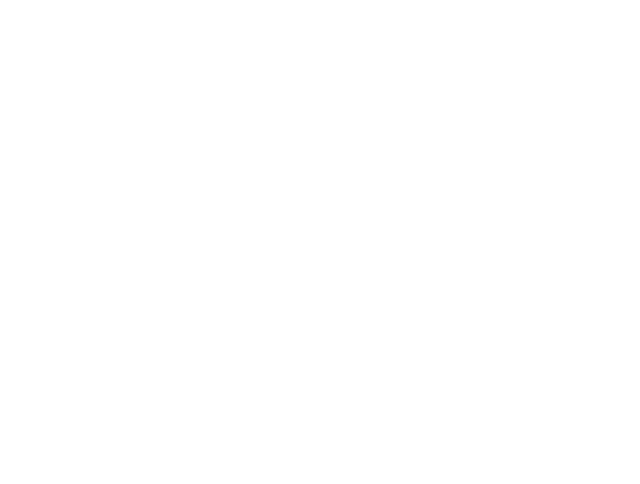
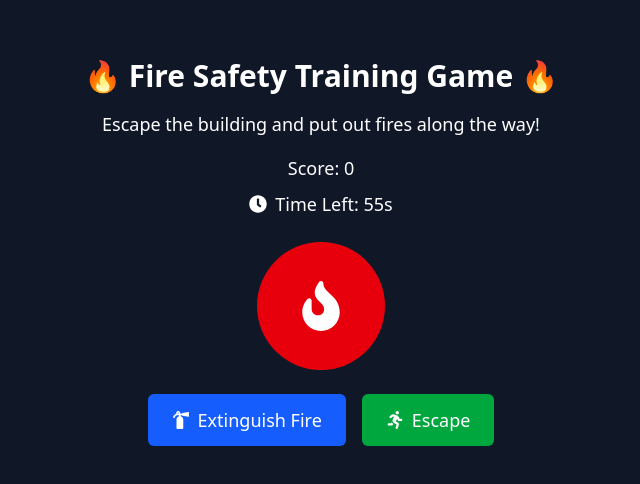
Before and after one commit to soham-711/Vanish-Project, a React (Vite) app in the folder Frontend/: page /game in a window 1280 px wide. Before the commit this address had no page. Shown: the part 148-632 px from the top of the page, without its empty margins (319-959 px from the left). Built offline with nearby package versions, Linux system fonts and the light colour scheme; what @react-pdf/renderer would draw is missing.

Commit message:
After final review

```diff
--- a/Frontend/package.json
+++ b/Frontend/package.json
@@ -11,6 +11,7 @@
   },
   "dependencies": {
     "@react-pdf/renderer": "^4.2.2",
+    "@shadcn/ui": "^0.0.4",
     "@tailwindcss/vite": "^4.0.6",
     "@tsparticles/engine": "^3.8.1",
     "@tsparticles/react": "^3.0.0",
--- a/Frontend/src/App.jsx
+++ b/Frontend/src/App.jsx
@@ -6,7 +6,6 @@ import Home from "./components/Home";
 import TrainingHub from "./components/TrainingHub/TrainingHub";
 
 import User from "./components/UserProfile/User";
-import ParticleBackground from "./components/UserProfile/empty";
 import CopyrightPage from "./components/Copyright/Copyright";
 import Developers from "./components/About_Details/Details";
 import Diagram from "./components/ChartData/Diagram";
@@ -15,6 +14,7 @@ import Admin from "./components/Admin_Panel/Admin";
 import Contactus from "./components/Contact/Contact_us";
 import TrainingHubForStaff from "./components/TrainingHubForStaff/TrainingHubForStaff";
 import AboutUs from "./components/AboutUs/AboutUs";
+import FireTrainingGame from "./components/games/FireTrainingGame";
 function App() {
   return (
     <Routes>
@@ -24,16 +24,15 @@ function App() {
       <Route path="/user-signup" element={<UserSignup />} />
       <Route path="/training-hub" element={<TrainingHub />} />
       <Route path="/Contactus" element={<Contactus />} />
-      <Route path="/User" element={<User/>}/>
+      <Route path="/User" element={<User />} />
 
-      <Route path="/aboutus" element={<AboutUs/>}/>
-      <Route path="/traininghub-for-staff" element={<TrainingHubForStaff/>}/>
-      <Route path="/empty" element={<ParticleBackground/>}></Route>
- <Route path="/copyright" element={<CopyrightPage/>}></Route>
- <Route path="/details" element={<Developers/>}></Route>
-      <Route path="/diagram" element={<Diagram/>}></Route>
+      <Route path="/aboutus" element={<AboutUs />} />
+      <Route path="/traininghub-for-staff" element={<TrainingHubForStaff />} />
+      <Route path="/copyright" element={<CopyrightPage />}></Route>
+      <Route path="/details" element={<Developers />}></Route>
+      <Route path="/diagram" element={<Diagram />}></Route>
       <Route path="/admin" element={<Admin />} />
-
+      <Route path="/game" element={<FireTrainingGame/>} />
     </Routes>
   );
 }
--- a/Frontend/src/components/Copyright/Copyright.jsx
+++ b/Frontend/src/components/Copyright/Copyright.jsx
@@ -1,4 +1,4 @@
-import React from "react";
+
 import { Page, Text, View, Document, StyleSheet, PDFViewer } from "@react-pdf/renderer";
 import { useNavigate } from "react-router-dom";
 import { CiHome } from "react-icons/ci";
--- a/Frontend/src/components/Footer.jsx
+++ b/Frontend/src/components/Footer.jsx
@@ -1,3 +1,5 @@
+import { Link } from "react-router-dom";
+
 function Footer() {
     return (
       <footer className="bg-gradient-to-r from-[#ff4500] via-[#ad1600] to-[#8b0000] text-white py-6 px-4 z-10">
@@ -6,12 +8,12 @@ function Footer() {
           aria-label="Footer Navigation"
           className="flex flex-wrap justify-center gap-4 md:gap-6 mb-4"
         >
-          <a href="#" className="hover:text-gray-300">About</a>
-          <a href="#" className="hover:text-gray-300">Blog</a>
-          <a href="#" className="hover:text-gray-300">Jobs</a>
-          <a href="#" className="hover:text-gray-300">Press</a>
-          <a href="#" className="hover:text-gray-300">Accessibility</a>
-          <a href="#" className="hover:text-gray-300">Partners</a>
+          <Link  className="hover:text-gray-300">About</Link>
+          <Link href="#" className="hover:text-gray-300">Blog</Link>
+          <Link href="#" className="hover:text-gray-300">Jobs</Link>
+          <Link href="#" className="hover:text-gray-300">Press</Link>
+          <Link href="#" className="hover:text-gray-300">Accessibility</Link>
+          <Link to="/details" className="hover:text-gray-300">Partners</Link>
         </nav>
 
         {/* Social Media Links */}
@@ -32,9 +34,11 @@ function Footer() {
         </div>
 
         {/* Copyright Text */}
-        <p className="text-center text-gray-400 text-sm">
+       <p className="text-center text-gray-400 text-sm m-auto">
+       <Link to ="/copyright">
           © 2024 Your Company, Inc. All rights reserved.
-        </p>
+        </Link>
+       </p>
       </footer>
     );
   }
--- a/Frontend/src/components/TrainingHubForStaff/TrainingHubForStaff.jsx
+++ b/Frontend/src/components/TrainingHubForStaff/TrainingHubForStaff.jsx
@@ -1,29 +1,28 @@
 function TrainingHubForStaff() {
   const videos = {
     basic: [
-      "https://youtu.be/cnn-yvszLXE",
-      "https://www.example.com/emergency_evacuation.mp4",
-      "https://www.example.com/fire_prevention.mp4",
-      "https://www.example.com/workplace_safety.mp4",
+      "/Electrical.mp4",
+      "/Electrical.mp4",
+      "/Electrical.mp4",
+      "/Electrical.mp4",
     ],
     advanced: [
-      "https://www.example.com/electrical_fires.mp4",
-      "https://www.example.com/gas_leak_prevention.mp4",
-      "https://www.example.com/high_risk_areas.mp4",
-      "https://www.example.com/residential_safety.mp4",
+      "/Electrical.mp4",
+      "/Electrical.mp4",
+      "/Electrical.mp4",
+      "/Electrical.mp4",
     ],
     organizations: [
-      "https://www.example.com/office_drills.mp4",
-      "https://www.example.com/factory_safety.mp4",
-      "https://www.example.com/public_spaces.mp4",
-      "https://www.example.com/school_safety.mp4",
+      "/Electrical.mp4",
+      "/Electrical.mp4",
+      "/Electrical.mp4",
+      "/Electrical.mp4",
     ],
     vehicles: [
-      "https://www.example.com/car_safety.mp4",
-      "https://www.example.com/bus_truck_safety.mp4",
-      "https://www.w3schools.com/html/mov_bbb.mp4",
-      "https://www.example.com/emergency_response.mp4",
-      "https://www.w3schools.com/html/mov_bbb.mp4",
+      "/Electrical.mp4",
+      "/Electrical.mp4",
+      "/Electrical.mp4",
+      "/Electrical.mp4",
     ],
   };
 
--- /dev/null
+++ b/Frontend/src/components/games/FireTrainingGame.jsx
@@ -0,0 +1,101 @@
+import { useState, useEffect } from "react";
+import { motion } from "framer-motion";
+import { FaFireExtinguisher, FaFire, FaClock, FaRunning} from "react-icons/fa";
+
+const FireTrainingGame = () => {
+  const [fireLevel, setFireLevel] = useState(5);
+  const [score, setScore] = useState(0);
+  const [timeLeft, setTimeLeft] = useState(60);
+  const [gameOver, setGameOver] = useState(false);
+  const [escaped, setEscaped] = useState(false);
+  const [message, setMessage] = useState("Escape the building and put out fires along the way!");
+
+  useEffect(() => {
+    if (timeLeft > 0 && fireLevel > 0 && !escaped) {
+      const timer = setInterval(() => {
+        setTimeLeft((prev) => prev - 1);
+      }, 1000);
+      return () => clearInterval(timer);
+    } else if (timeLeft === 0 && fireLevel > 0) {
+      setMessage("Game Over! The fire spread too much.");
+      setGameOver(true);
+    }
+  }, [timeLeft, fireLevel, escaped]);
+
+  const extinguishFire = () => {
+    if (fireLevel > 0) {
+      setFireLevel(fireLevel - 1);
+      setScore(score + 20);
+      setMessage("You put out a fire! Keep moving!");
+    }
+    if (fireLevel === 1) {
+      setMessage("All fires are out! Find the exit quickly!");
+    }
+  };
+
+  const escapeBuilding = () => {
+    if (fireLevel === 0) {
+      setEscaped(true);
+      setGameOver(true);
+      setMessage("You escaped safely! Great job!");
+    } else {
+      setMessage("You can't escape yet! Extinguish all fires first!");
+    }
+  };
+
+  const restartGame = () => {
+    setFireLevel(5);
+    setScore(0);
+    setTimeLeft(60);
+    setGameOver(false);
+    setEscaped(false);
+    setMessage("Escape the building and put out fires along the way!");
+  };
+
+  return (
+    <div className="flex flex-col items-center justify-center min-h-screen bg-gray-900 text-white p-6">
+      <h1 className="text-3xl font-bold mb-4">🔥 Fire Safety Training Game 🔥</h1>
+      <p className="text-lg mb-4">{message}</p>
+      <p className="text-lg mb-2">Score: {score}</p>
+      <p className="text-lg mb-6 flex items-center gap-2"><FaClock /> Time Left: {timeLeft}s</p>
+
+      <motion.div
+        initial={{ scale: 1 }}
+        animate={{ scale: fireLevel > 0 ? 1 : 0 }}
+        transition={{ duration: 0.5 }}
+        className="flex items-center justify-center w-32 h-32 bg-red-600 rounded-full mb-6"
+      >
+        {fireLevel > 0 && <FaFire size={50} />}
+      </motion.div>
+
+      <div className="flex gap-4">
+        <button
+          onClick={extinguishFire}
+          disabled={gameOver}
+          className="bg-blue-600 hover:bg-blue-800 px-6 py-3 text-lg flex items-center gap-2 rounded-md"
+        >
+          <FaFireExtinguisher /> Extinguish Fire
+        </button>
+
+        <button
+          onClick={escapeBuilding}
+          disabled={gameOver || escaped}
+          className="bg-green-600 hover:bg-green-800 px-6 py-3 text-lg flex items-center gap-2 rounded-md"
+        >
+          <FaRunning /> Escape
+        </button>
+      </div>
+
+      {gameOver && (
+        <button
+          onClick={restartGame}
+          className="mt-4 bg-yellow-600 hover:bg-yellow-800 px-6 py-3 text-lg rounded-md"
+        >
+          Restart Game
+        </button>
+      )}
+    </div>
+  );
+};
+
+export default FireTrainingGame;
```
Also changed, not shown: Frontend/src/components/About_Details/Details.jsx (+27 -25 lines), 2 other files (tests, documents, lock files or other folders).
